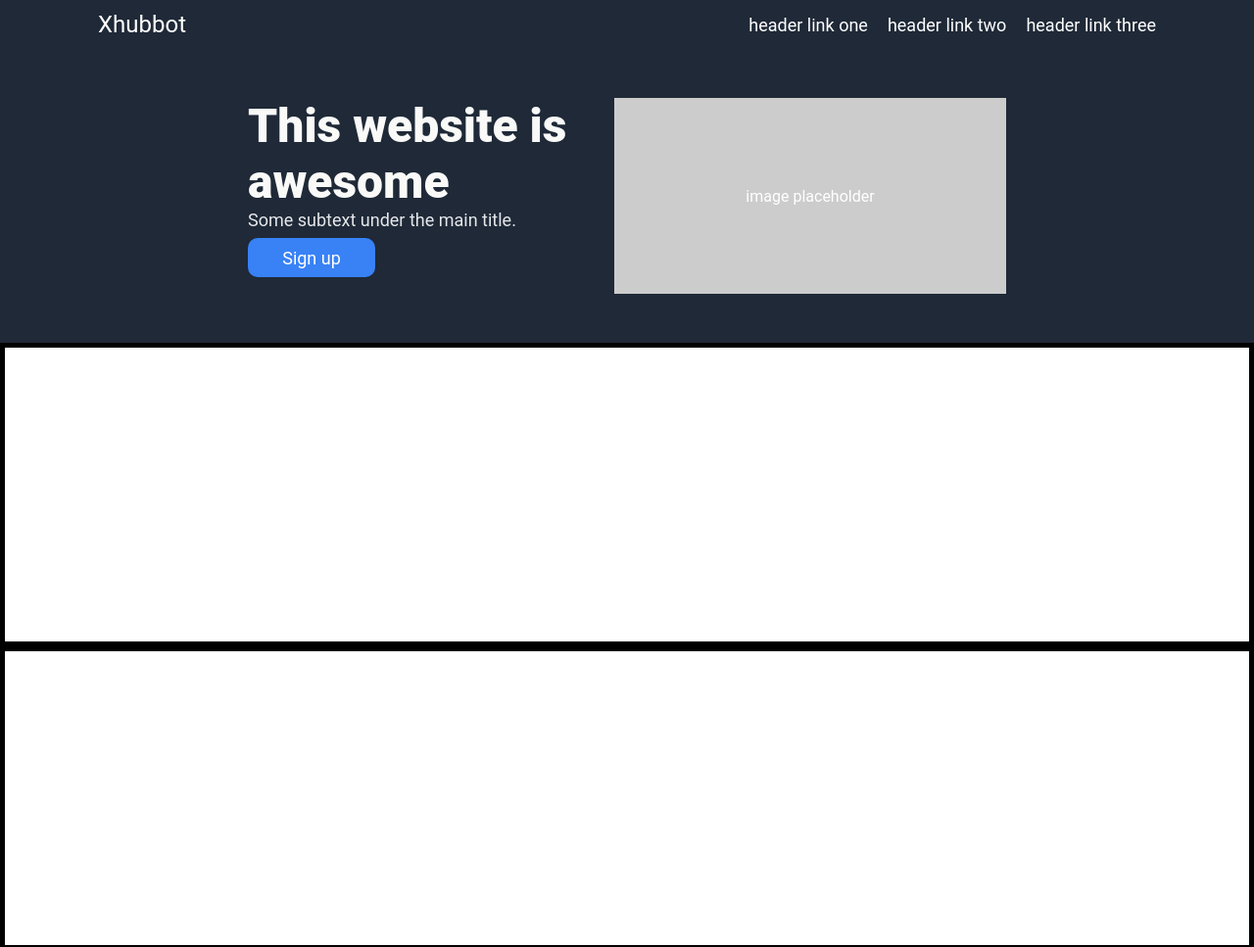
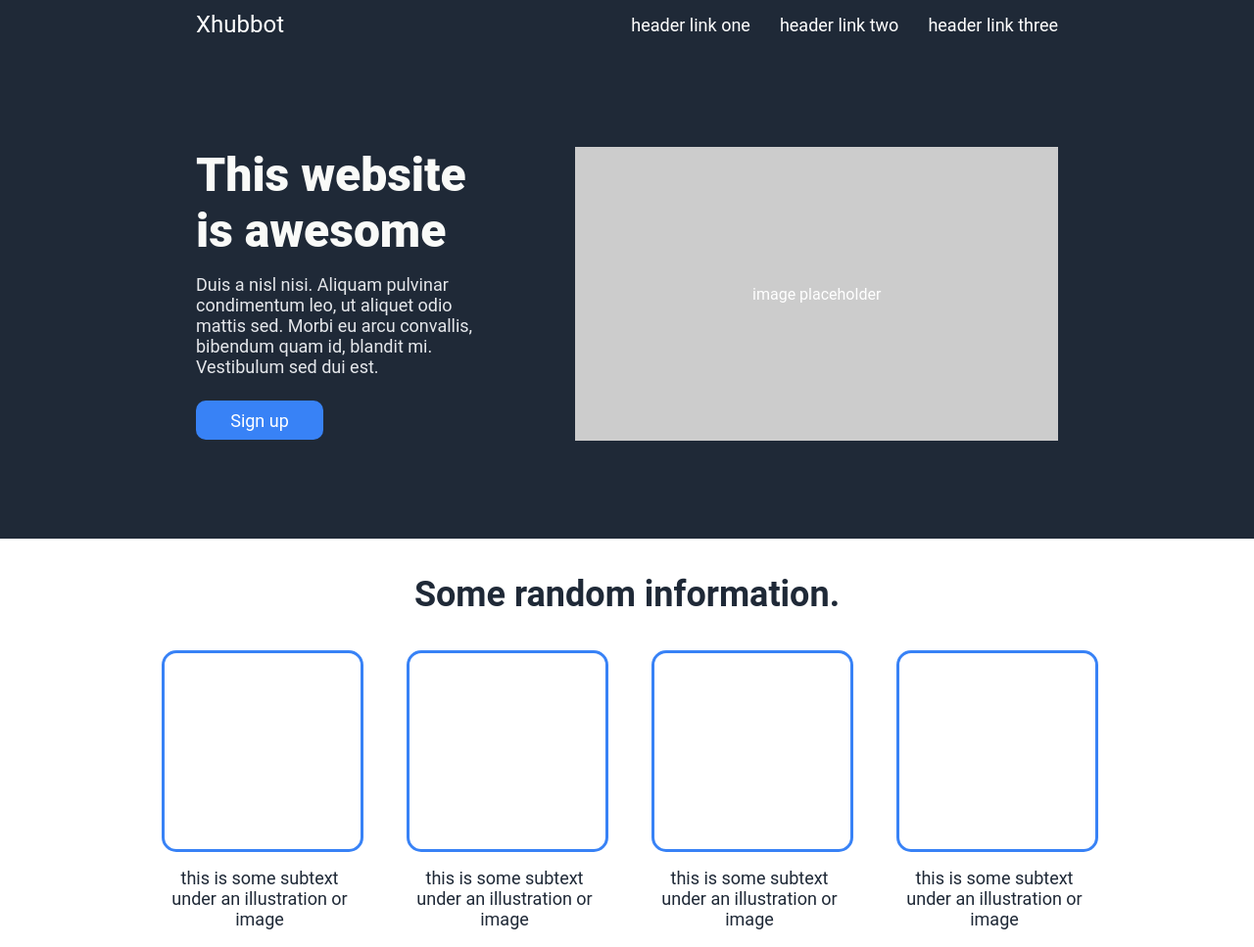
Before and after one commit to xhubbot/odin-project-landing-page, a plain HTML site: page index.html in a window 1280 px wide. Shown: the top 967 px of the page at 98% size. Drawn offline with Linux system fonts and the light colour scheme.

Commit message:
Header, hero and info sections updated

```diff
--- a/css/style.css
+++ b/css/style.css
@@ -14,14 +14,13 @@ body {
 }
 
 .hero {
-  height: 300px;
+  height: 500px;
   background-color: #1F2937;
 }
 
 .information {
-  border-style: solid;
-  border-width: 5px;
-  height: 300px;
+  height: 500px;
+  background-color: white;
 }
 
 .quote {
@@ -44,9 +43,9 @@ body {
 
 .links {
   display: flex;
-  gap: 20px;
+  gap: 30px;
   flex: 1;
-  margin-right: 100px;
+  margin-right: 200px;
   justify-content: end;
   color: white;
   font-size: 18px;
@@ -55,7 +54,7 @@ body {
 .logo {
   display: flex;
   flex: 1;
-  margin-left: 100px;
+  margin-left: 200px;
   color: white;
 }
 
@@ -66,18 +65,20 @@ body {
 }
 
 .image-placeholder {
-  width: 400px;
-  height: 200px;
+  width: 600px;
+  height: 300px;
   background-color: #ccc;
 }
 
 .hero {
   display: flex;
-  justify-content: center;
+  justify-content: space-between;
+  padding-left: 200px;
+  padding-right: 200px;
   align-items: center;
-  gap: 24px;
+  gap: 100px;
   margin: 0;
-  padding: 0;
+  padding: 0 200px;
 }
 
 .hero .container {
@@ -85,8 +86,9 @@ body {
   flex-direction: column;
   justify-content: flex-start;
   align-items: flex-start;
-  height: 200px;
+  height: 300px;
   width: 350px;
+  gap: 16px;
 }
 
 .container .title {
@@ -125,3 +127,51 @@ button {
   color: white;
   font-family: "Roboto", "Arial", sans-serif;
 }
+
+.information {
+  display: flex;
+  flex-direction: column;
+  justify-content: flex-start;
+  align-items: center;
+}
+
+.information .container {
+  display: flex;
+  justify-content: center;
+  gap: 50px;
+  margin-top: 0;
+  padding-top: 0;
+}
+
+.illustration {
+  border-style: solid;
+  border-color: #3882f6;
+  border-width: 3px;
+  border-radius: 15px;
+  width: 200px;
+  height: 200px;
+}
+
+.info {
+  display: flex;
+  flex-direction: column;
+  width: 200px;
+  gap: 16px;
+}
+
+.subtext {
+  text-align: left;
+  font-size: 18px;
+}
+
+.info .subtext {
+  text-align: center;
+  color: #1F2937;
+}
+
+.information-header {
+  font-size: 36px;
+  color: #1F2937;
+  font-weight: bolder;
+  margin: 36px;
+}
--- a/index.html
+++ b/index.html
@@ -20,12 +20,32 @@
     <div class="hero">
       <div class="container">
         <p class="title">This website is awesome</p>
-        <p class="subtext">Some subtext under the main title.</p>
+        <p class="subtext">Duis a nisl nisi. Aliquam pulvinar condimentum leo, ut aliquet odio mattis sed. Morbi eu arcu convallis, bibendum quam id, blandit mi. Vestibulum sed dui est.</p>
         <button>Sign up</button>
       </div>
       <div class="image-placeholder">image placeholder</div>
     </div>
-    <div class="information"></div>
+    <div class="information">
+      <p class="information-header">Some random information.</p>
+      <div class="container">
+        <div class="info">
+          <div class="illustration"></div>
+          <p class="subtext">this is some subtext under an illustration or image</p>
+        </div>
+        <div class="info">
+          <div class="illustration"></div>
+          <p class="subtext">this is some subtext under an illustration or image</p>
+        </div>
+        <div class="info">
+          <div class="illustration"></div>
+          <p class="subtext">this is some subtext under an illustration or image</p>
+        </div>
+        <div class="info">
+          <div class="illustration"></div>
+          <p class="subtext">this is some subtext under an illustration or image</p>
+        </div>
+      </div>
+    </div>
     <div class="quote"></div>
     <div class="signup"></div>
     <div class="footer"></div>
```
